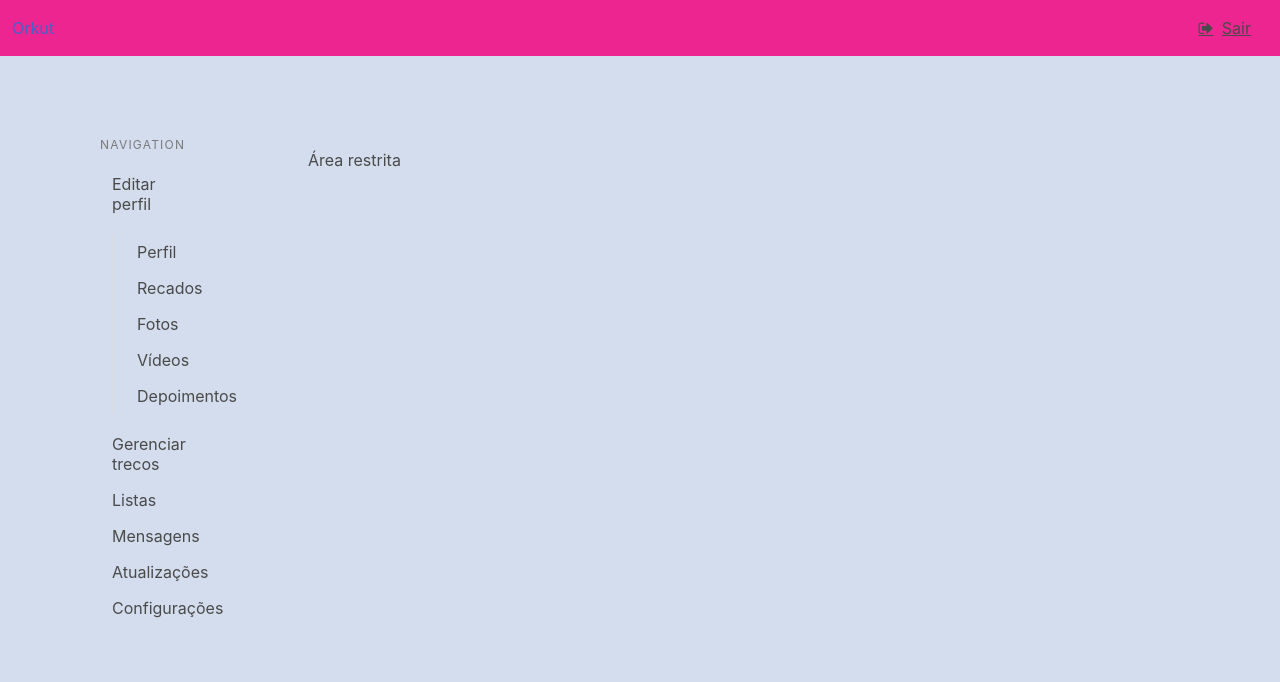
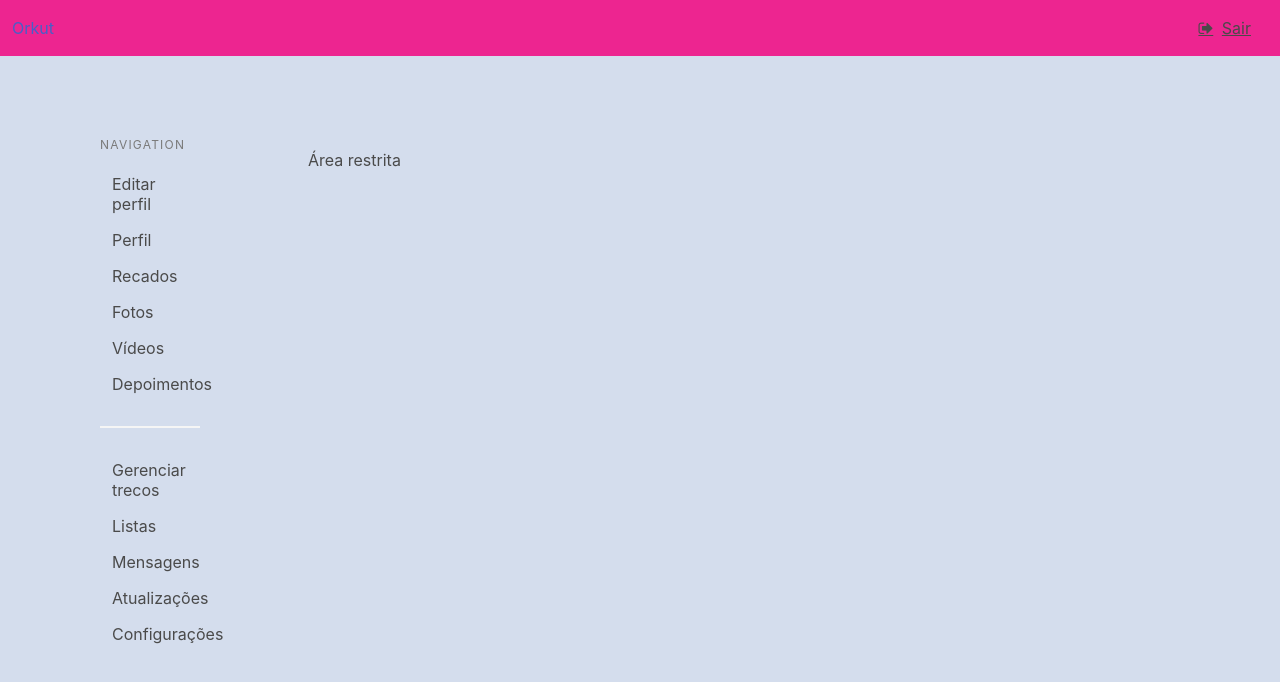
Before and after one commit to muniz95/orkut, a React (Create React App) app: page / in a window 1280 px wide. Shown: the top 682 px of the page. Built offline with nearby package versions, Linux system fonts and the light colour scheme.

Commit message:
Adicionados layouts de área pública e restrita

```diff
--- a/src/components/ProfileSidebar.jsx
+++ b/src/components/ProfileSidebar.jsx
@@ -9,14 +9,6 @@ export default function ProfileSidebar(props) {
           <li>
             <a href="/" className="">Editar perfil</a>
           </li>
-          <li>
-            {/* <a href="/" className="is-active">
-              <span className="icon">
-                <i className="fa fa-table" />
-              </span> Links
-            </a> */}
-
-            <ul>
           <li>
             <a href="/">Perfil</a>
           </li>
@@ -32,8 +24,12 @@ export default function ProfileSidebar(props) {
           <li>
             <a href="/">Depoimentos</a>
           </li>
-            </ul>
-          </li>
+          {/* <a href="/" className="is-active">
+            <span className="icon">
+              <i className="fa fa-table" />
+            </span> Links
+          </a> */}
+          <hr />
           <li>
             <a href="/" className="">Gerenciar trecos</a>
           </li>
--- /dev/null
+++ b/src/layouts/Private.jsx
@@ -0,0 +1,10 @@
+import React from 'react'
+import ProfileSidebar from '../components/ProfileSidebar'
+
+export default function PrivateLayout({children}) {
+    return (
+      <ProfileSidebar>
+        {children}
+      </ProfileSidebar>
+    )
+}
--- /dev/null
+++ b/src/layouts/Public.jsx
@@ -0,0 +1,3 @@
+export default function PublicLayout({children}) {
+    return children
+}
--- a/src/routes/private.js
+++ b/src/routes/private.js
@@ -1,9 +1,12 @@
 import React from 'react'
 import Main from "../views/Main"
 import Login from "../views/Login"
+import PrivateLayout from "../layouts/Private"
 import { Route } from 'react-router-dom'
 
-export default ([
-  <Route exact path='/' component={Main} key="main" />,
-  <Route path='/login' component={Login} key="login" />
-])
+export default (
+  <PrivateLayout>
+    <Route exact path='/' component={Main} key="main" />
+    <Route path='/login' component={Login} key="login" />
+  </PrivateLayout>
+)
--- a/src/routes/public.js
+++ b/src/routes/public.js
@@ -1,9 +1,12 @@
 import React from 'react'
 import Home from "../views/Home"
 import Login from "../views/Login"
+import PublicLayout from "../layouts/Public"
 import { Route } from 'react-router-dom'
 
-export default ([
-  <Route exact path='/' component={Home} key="home" />,
-  <Route path='/login' component={Login} key="login" />
-])
+export default (
+  <PublicLayout>
+    <Route exact path='/' component={Home} key="home" />
+    <Route path='/login' component={Login} key="login" />
+  </PublicLayout>
+)
--- a/src/views/Main.js
+++ b/src/views/Main.js
@@ -1,13 +1,10 @@
 import React, { Component } from 'react'
-import ProfileSidebar from '../components/ProfileSidebar'
 
 export default class Main extends Component {
   render() {
     return (
       <div>
-        <ProfileSidebar>
-          Área restrita
-        </ProfileSidebar>
+        Área restrita
       </div>
     );
   }
```
Lines whose indentation alone changed are shown as unchanged.
